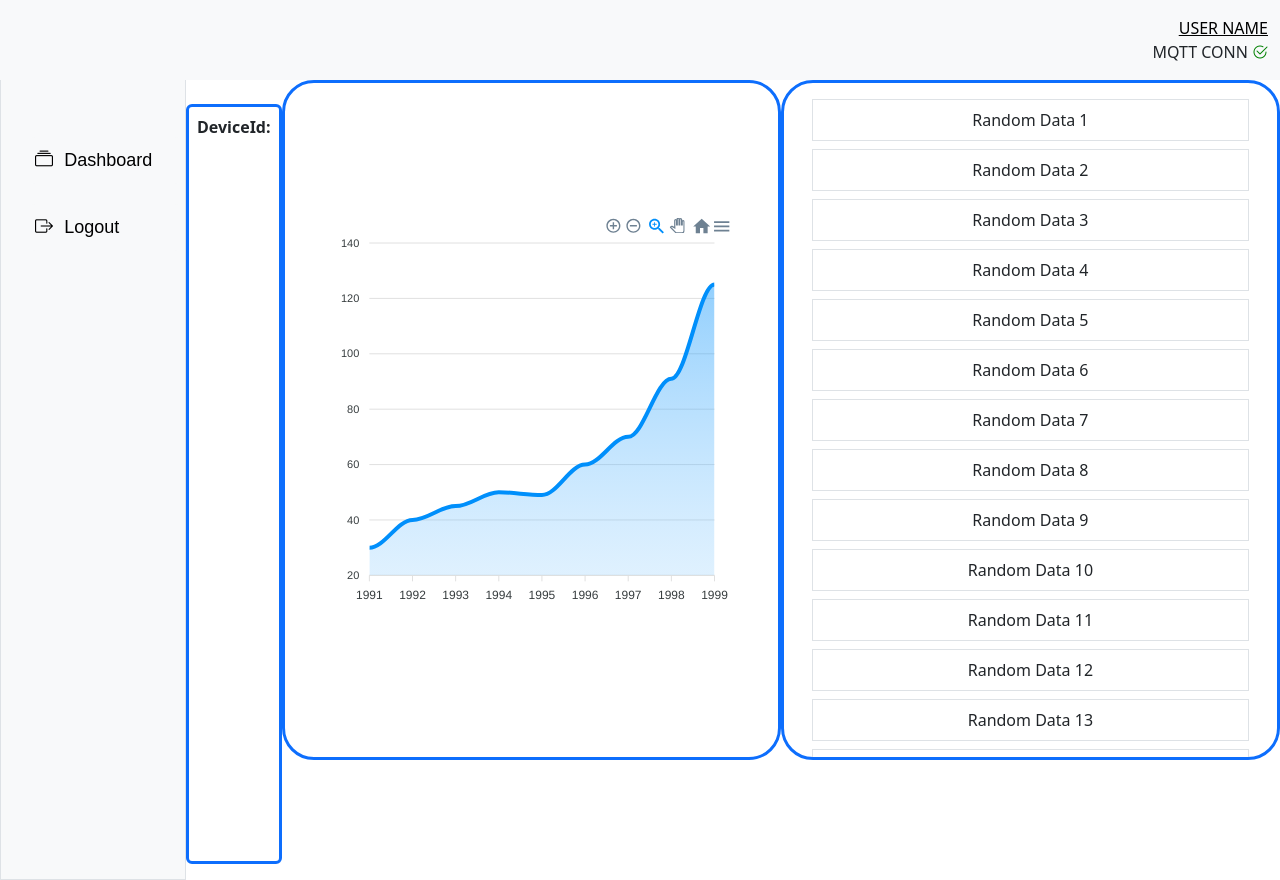
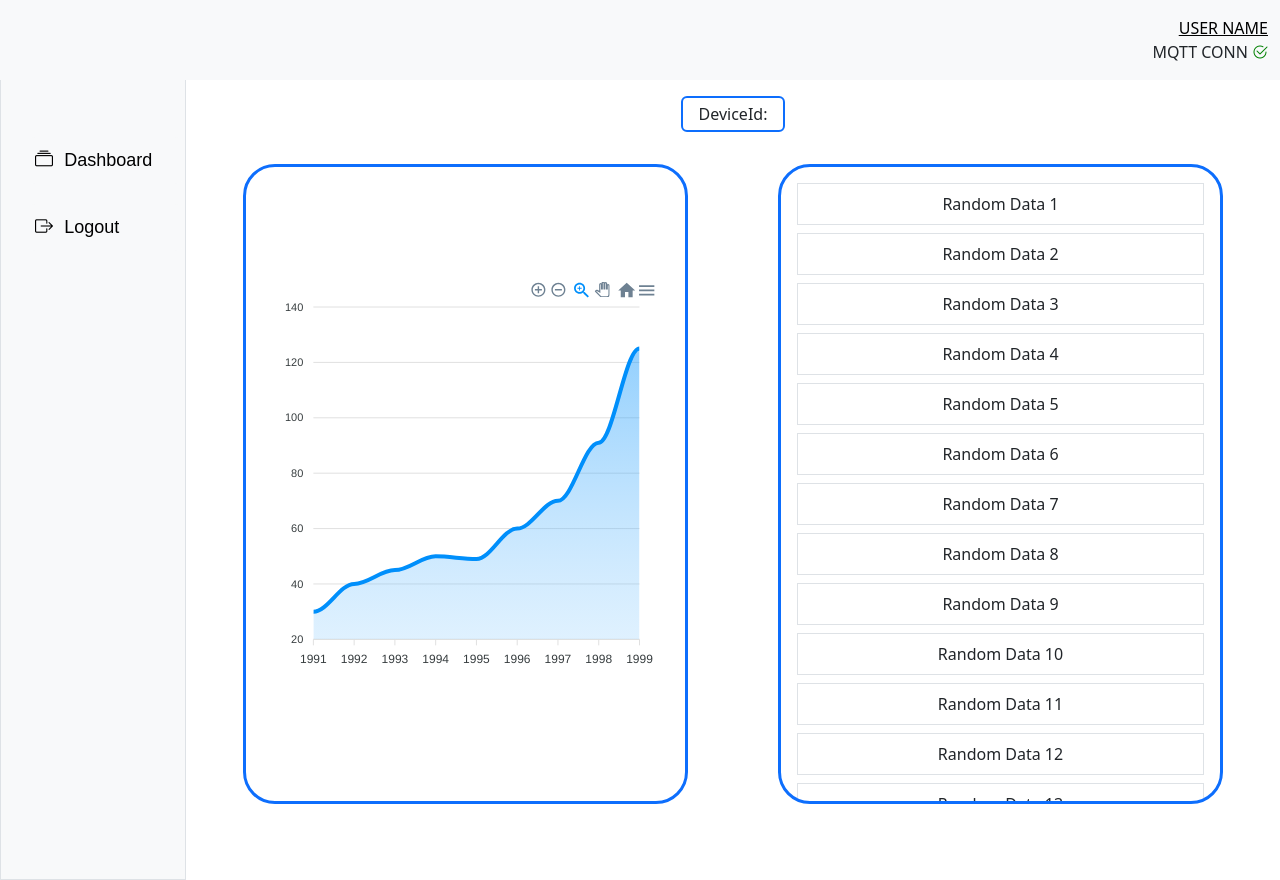
Before and after one commit to Pradip-web-Bariflolabs/R-D_Maintenance_Dash, a React (Create React App) app: page / in a window 1280 px wide. Built offline with nearby package versions, Linux system fonts and the light colour scheme.

Commit message:
changes some styling in lora testing

```diff
--- a/src/components/maintenance/Lora/LoraTesting.jsx
+++ b/src/components/maintenance/Lora/LoraTesting.jsx
@@ -1,43 +1,42 @@
 import React from 'react';
 import 'bootstrap/dist/css/bootstrap.min.css';
-import Chart from "../Chart"
-import './LoraTesting.css'
+import Chart from "../Chart";
 import { useLocation } from 'react-router-dom';
+import './LoraTesting.css';
+
 const LoraTesting = () => {
-  const location =useLocation();
-  const {state}=location;
-  const topicid=state?.data;
+  const location = useLocation();
+  const { state } = location;
+  const topicid = state?.data;
   console.log(topicid);
 
-
   return (
-    <>
-      {/* Device ID centered at the top */}
-      <div className="d-flex justify-content-center">
-        <p className="border border-primary border-3 mt-4 p-2 rounded fw-bold ">DeviceId: {topicid}</p>
+    <div className="container-fluid">
+      <div className='d-flex justify-content-center my-3'>
+        <p className="border border-primary border-2 px-3 py-1 rounded">
+          DeviceId: {topicid}
+        </p>
       </div>
 
-      <div className="container-fluid vh-100">
-        <div className="row h-100 d-flex justify-content-evenly">
-          {/* Left side with the chart on larger screens; on smaller screens, this will be on top */}
-          <div className="col-lg-6 col-12 d-flex justify-content-center align-items-center p-3 border border-primary border-3 rounded-5 " style={{ maxHeight: '85vh', maxWidth:'95vh' }}>
+      <div className='d-flex flex-wrap justify-content-around'>
+
+        <div className="col-lg-5 col-12 d-flex justify-content-center align-items-center  border border-primary border-3 rounded-5 mb-3" style={{ height: '80vh', maxWidth: '80%' }}>
           <Chart />
         </div>
 
-          {/* Right side with scrollable content; on smaller screens, this will be below the chart */}
-          <div className="col-lg-6 col-12 overflow-auto border border-primary border-3 rounded-5 hide-scrollbar" style={{ maxHeight: '85vh', maxWidth:'95vh' }}>
+        <div className="col-lg-5 col-12 overflow-auto border border-primary border-3 rounded-5 hide-scrollbar mb-3" style={{ height: '80vh', maxWidth: '80%' }}>
           {/* Random data for testing scroll */}
-            <div className="p-3 text-center ">
+          <div className="p-3 text-center">
             {[...Array(50)].map((_, index) => (
-                <div key={index} className="mb-2 p-2 border border-gray-300 ">
+              <div key={index} className="mb-2 p-2 border border-gray-300">
                 Random Data {index + 1}
               </div>
             ))}
           </div>
+
         </div>
       </div>
     </div>
-    </>
   );
 };
 
```
Lines whose indentation alone changed are shown as unchanged.
